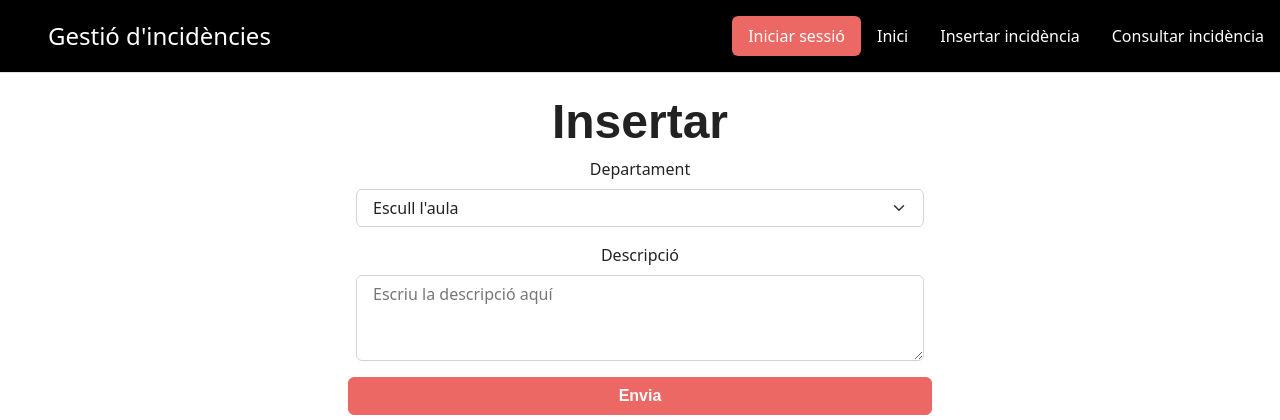
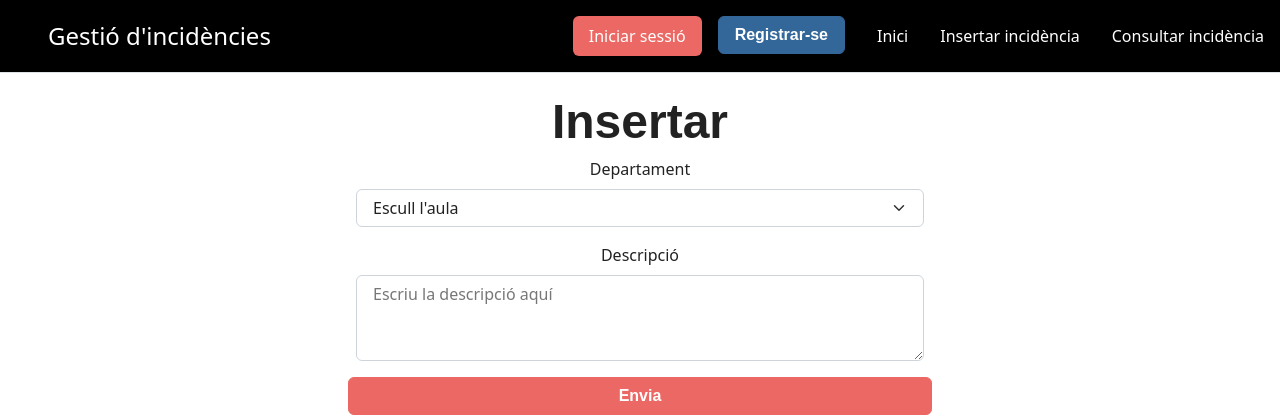
Before and after one commit to inspedralbes/transversal_incidencies-team-1-gi3p, a PHP site: page /insertar_incidencia.php in a window 1280 px wide. Shown: the top 420 px of the page. Run offline with PHP 8.4, Linux system fonts and the light colour scheme; data that the repository does not hold is empty; some web fonts are replaced.

Commit message:
Add files via upload

```diff
--- a/Projecte/header.php
+++ b/Projecte/header.php
@@ -7,11 +7,9 @@
 
   <ul class="nav nav-pills">
   <?php if(isset($_SESSION["permisos"])){
-
                 if($_SESSION["permisos"] == 1){ ?>
                         <li class="nav-item"><a href="log_out.php" class="nav-link active bg-danger text-white" aria-current="page">Tancar sessió</a></li>
                         <li class="nav-item"><a href="perfil_administrador.php" class="nav-link text-white">Inici</a></li>
-
                         <li class="nav-item dropdown">
                           <a class="nav-link dropdown-toggle text-white" href="#" role="button" data-bs-toggle="dropdown" aria-expanded="false">
                             Opcions
@@ -22,16 +20,25 @@
                             <li class="dropdown-item"><a href="consum_departaments.php" class="nav-link">Consum per departaments</a></li>
                           </ul>
                         </li>
-
-
                 <?php } else if($_SESSION["permisos"] == 2){ ?>
                       <li class="nav-item"><a href="log_out.php" class="nav-link active bg-danger" aria-current="page">Tancar sessió</a></li>
                       <li class="nav-item"><a href="llistat_tecnics.php" class="nav-link text-white">Inici</a></li>
-
-
+                <?php } else if($_SESSION["permisos"] == 3){ ?>
+                      <li class="nav-item"><a href="log_out.php" class="nav-link active bg-danger" aria-current="page">Tancar sessió</a></li>
+                      <li class="nav-item"><a href="perfil_professor.php" class="nav-link text-white">Inici</a></li>
+                      <li class="nav-item dropdown">
+                          <a class="nav-link dropdown-toggle text-white" href="#" role="button" data-bs-toggle="dropdown" aria-expanded="false">
+                            Opcions
+                          </a>
+                          <ul class="dropdown-menu">
+                            <li class="nav-item"><a href="insertar_incidencia.php" class="nav-link">Insertar incidència</a></li>
+                            <li class="nav-item"><a href="consultar_incidencia.php" class="nav-link">Consultar incidència</a></li>
+                          </ul>
+                        </li>
                 <?php }
     } else { ?>
             <li class="nav-item"><a href="log_in.php" class="nav-link active btn-primary" aria-current="page">Iniciar sessió</a></li>
+            <li class="nav-item"><a href="register.php" class="btn btn-info mx-3" aria-current="page">Registrar-se</a></li>
             <li class="nav-item"><a href="index.php" class="nav-link text-white">Inici</a></li>
             <li class="nav-item"><a href="insertar_incidencia.php" class="nav-link text-white">Insertar incidència</a></li>
             <li class="nav-item"><a href="consultar_incidencia.php" class="nav-link text-white">Consultar incidència</a></li>
--- a/Projecte/insertar_incidencia.php
+++ b/Projecte/insertar_incidencia.php
@@ -1,3 +1,5 @@
+<?php session_start(); ?>
+
 <?php $mysqli = include_once "connexio.php";
 
 $resultat = $mysqli->query("SELECT idDept, nom FROM DEPARTAMENT");
--- a/Projecte/llistat_tecnics.php
+++ b/Projecte/llistat_tecnics.php
@@ -26,6 +26,7 @@ $incidencies = $agafarIncidencies->fetch_all(MYSQLI_ASSOC);
 
 <div class="px-4 py-5 my-5 text-center">
   <h1 class="display-5 fw-bold py-5">Benvingut Tècnic (<?php echo $untecnic["nom"] ?>)!</h1>
+      <img src="https://imgs.search.brave.com/FeeCUGRofhiTx2GyaiG3M7RTzpvpxxrAZW5arlSb39o/rs:fit:474:225:1/g:ce/aHR0cHM6Ly90c2Ux/Lm1tLmJpbmcubmV0/L3RoP2lkPU9JUC52/SW5ENmUtRk9EUk5p/QVYwNmIzTE5BSGFI/YSZwaWQ9QXBp" class="rounded mx-auto d-block my-4" hight="150" width="150">
         <div id="<?php echo $untecnic["idTecn"] ?>">
             <div class="col-lg-8 mx-auto text-center container border border-primary-subtle" style="border-collapse: collapse">
                   <div class="row border border-dark py-3">
```
Lines whose indentation alone changed are shown as unchanged.
